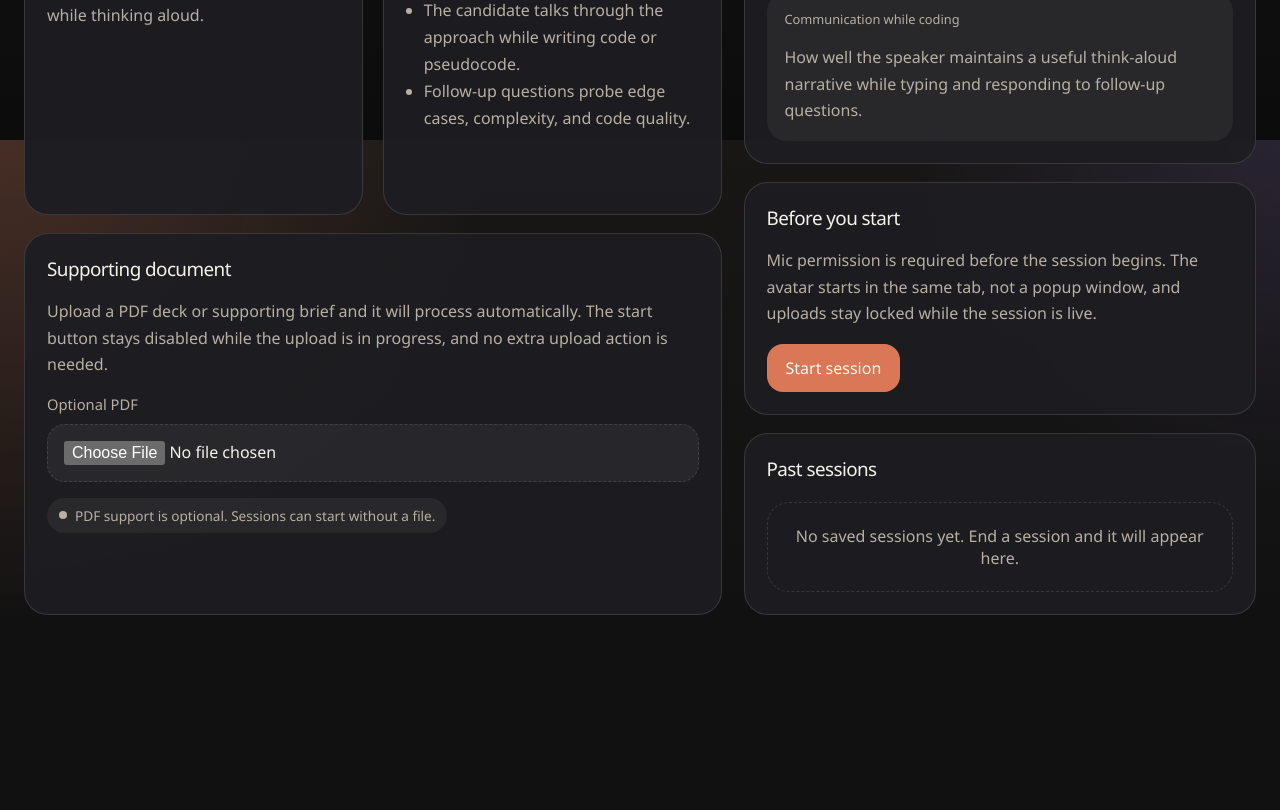
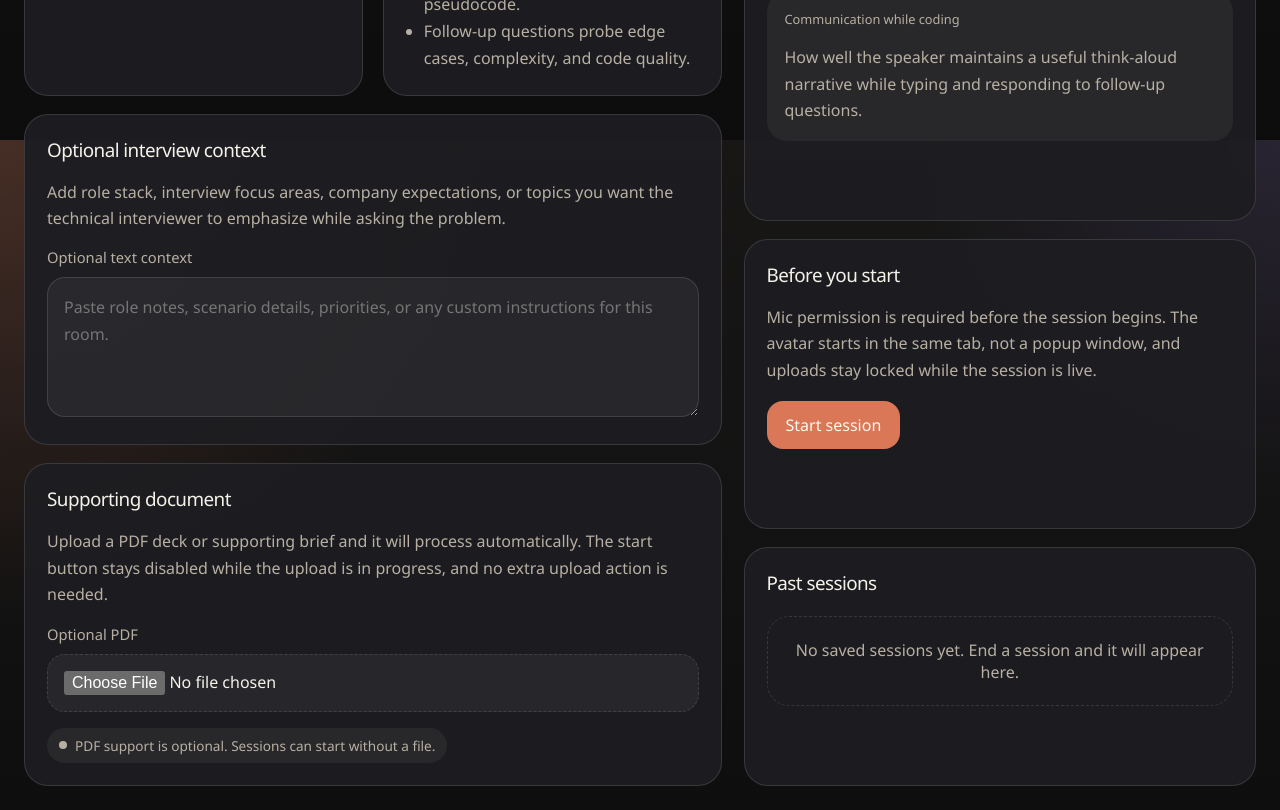
Before and after one commit to Mitul9703/TeamNotNull_InnovationHacks, a Next.js app: page /agents/coding in a window 1280 px wide. Shown: the part 660-1470 px from the top of the page. Before the commit the page ends 1299 px from the top, so only its background shows below. Built offline with nearby package versions, Linux system fonts and the light colour scheme.

Commit message:
Added additional context field, added more face ids

```diff
--- a/app/globals.css
+++ b/app/globals.css
@@ -410,6 +410,18 @@ button {
   background: var(--bg-soft);
   color: var(--text);
   padding: 16px;
+}
+
+.context-textarea {
+  width: 100%;
+  min-height: 140px;
+  border-radius: 18px;
+  border: 1px solid var(--line);
+  background: var(--bg-soft);
+  color: var(--text);
+  padding: 16px;
+  resize: vertical;
+  line-height: 1.65;
 }
 
 .status-chip {
--- a/components/agent-detail-page.js
+++ b/components/agent-detail-page.js
@@ -204,6 +204,29 @@ export function AgentDetailPage({ slug }) {
           </div>
 
           <div className="upload-card">
+            <div className="section-title">{agent.contextFieldLabel || "Optional context"}</div>
+            <p className="muted-copy">
+              {agent.contextFieldDescription || "Add any extra context you want this agent to use."}
+            </p>
+            <label className="label" htmlFor="agent-context">
+              Optional text context
+            </label>
+            <textarea
+              id="agent-context"
+              className="context-textarea"
+              value={agentState.customContextText || ""}
+              onChange={(event) =>
+                patchAgent(slug, (current) => ({
+                  ...current,
+                  customContextText: event.target.value,
+                }))
+              }
+              placeholder="Paste role notes, scenario details, priorities, or any custom instructions for this room."
+              disabled={agentState.session.status === "active" || agentState.session.status === "starting"}
+            />
+          </div>
+
+          <div className="upload-card">
             <div className="section-title">Supporting document</div>
             <p className="muted-copy">
               Upload a PDF deck or supporting brief and it will process
--- a/components/app-provider.js
+++ b/components/app-provider.js
@@ -36,6 +36,7 @@ function buildInitialAgentState() {
         contextText: "",
         error: "",
       },
+      customContextText: "",
       session: {
         status: "idle",
         muted: false,
@@ -96,6 +97,7 @@ function sanitizeState(state) {
       upload: {
         ...initial[agent.slug].upload,
       },
+      customContextText: typeof saved.customContextText === "string" ? saved.customContextText : "",
       session: {
         ...initial[agent.slug].session,
         ...saved.session,
@@ -417,6 +419,7 @@ export function AppProvider({ children }) {
             transcript: session.transcript || [],
             upload: session.upload || null,
             coding: session.coding || null,
+            customContext: session.customContext || "",
           }),
           signal: abortController.signal,
         });
--- a/data/agents.js
+++ b/data/agents.js
@@ -17,6 +17,8 @@ export default [
       { "label": "Clarity", "value": "84" },
       { "label": "Rigor", "value": "76" }
     ],
+    "contextFieldLabel": "Optional academic context",
+    "contextFieldDescription": "Add thesis background, class goals, grading criteria, research scope, or any reviewer expectations you want the professor to use.",
     "evaluationCriteria": [
       { "label": "Conceptual clarity", "description": "How clearly the speaker explains the core idea, framing, and conclusions in plain, structured language." },
       { "label": "Evidence and rigor", "description": "How well claims are supported with grounded evidence, methodology, or defensible reasoning." },
@@ -56,6 +58,8 @@ export default [
       { "label": "Impact", "value": "88" },
       { "label": "Role fit", "value": "81" }
     ],
+    "contextFieldLabel": "Optional role context",
+    "contextFieldDescription": "Paste job description details, target company notes, recruiter priorities, seniority expectations, or team context to tune the interview.",
     "evaluationCriteria": [
       { "label": "Communication clarity", "description": "How clearly and concisely the speaker communicates experiences, decisions, and outcomes." },
       { "label": "Impact storytelling", "description": "How well the speaker turns examples into concrete, memorable stories with outcomes and evidence." },
@@ -95,6 +99,8 @@ export default [
       { "label": "Conviction", "value": "85" },
       { "label": "Traction", "value": "79" }
     ],
+    "contextFieldLabel": "Optional investor context",
+    "contextFieldDescription": "Add fund thesis notes, investor concerns, target stage, market assumptions, or traction details you want the investor to pressure-test.",
     "evaluationCriteria": [
       { "label": "Problem and market clarity", "description": "How clearly the speaker explains the pain point, target customer, and market opportunity." },
       { "label": "Traction and evidence", "description": "How well the speaker supports the pitch with real signals, metrics, or grounded proof points." },
@@ -134,6 +140,8 @@ export default [
       { "label": "Reasoning", "value": "83" },
       { "label": "Code clarity", "value": "79" }
     ],
+    "contextFieldLabel": "Optional interview context",
+    "contextFieldDescription": "Add role stack, interview focus areas, company expectations, or topics you want the technical interviewer to emphasize while asking the problem.",
     "evaluationCriteria": [
       { "label": "Problem understanding", "description": "How well the speaker identifies the task, clarifies assumptions, and frames the solution before coding." },
       { "label": "Algorithmic reasoning", "description": "How clearly the speaker explains the chosen approach, tradeoffs, and complexity while solving the problem." },
@@ -202,6 +210,8 @@ export default [
       { "label": "Adaptability", "value": "82" },
       { "label": "Delivery", "value": "80" }
     ],
+    "contextFieldLabel": "Optional audience context",
+    "contextFieldDescription": "Add audience expectations, meeting goals, presentation style notes, or any scenario details you want this flexible agent to use.",
     "evaluationCriteria": [
       { "label": "Clarity", "description": "How clearly the speaker explains the topic, key points, and takeaways." },
       { "label": "Specificity", "description": "How grounded the answers are in concrete examples, evidence, or details." },
```
Also changed, not shown: components/session-detail-page.js (+8 -0 lines), components/session-page.js (+42 -2 lines), server.js (+32 -0 lines).
